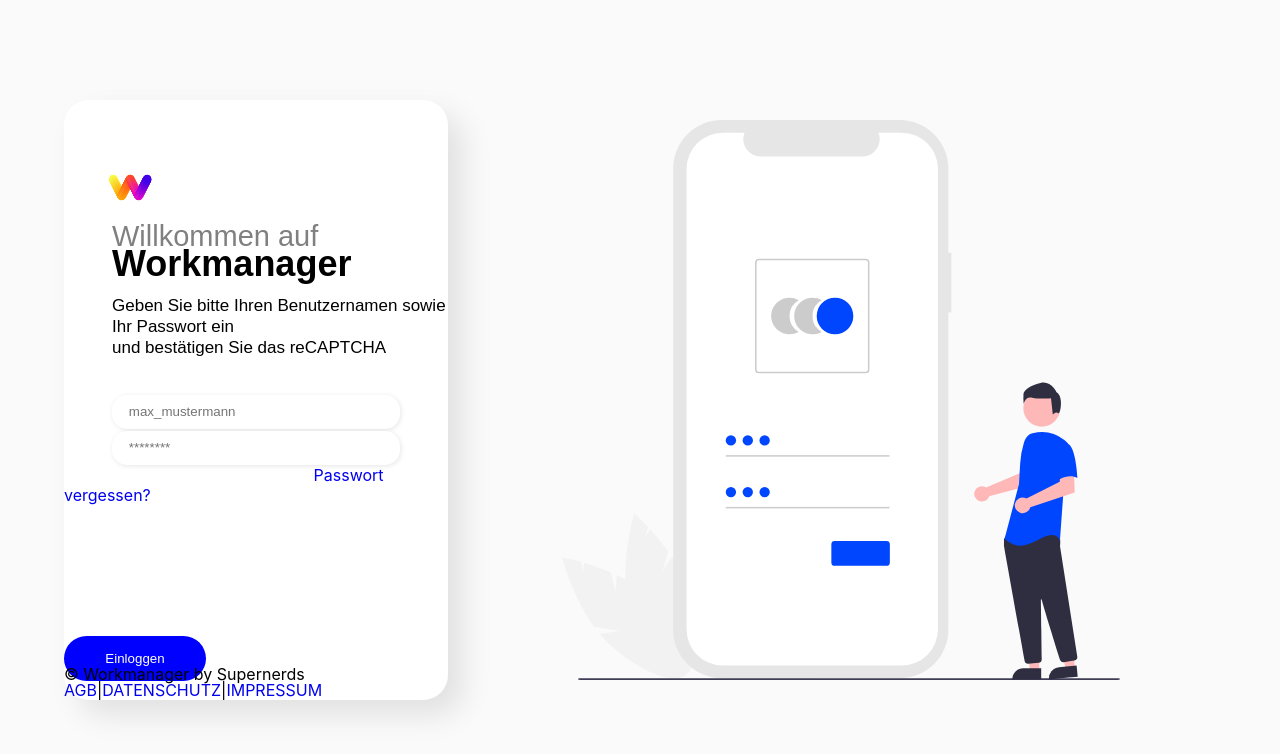
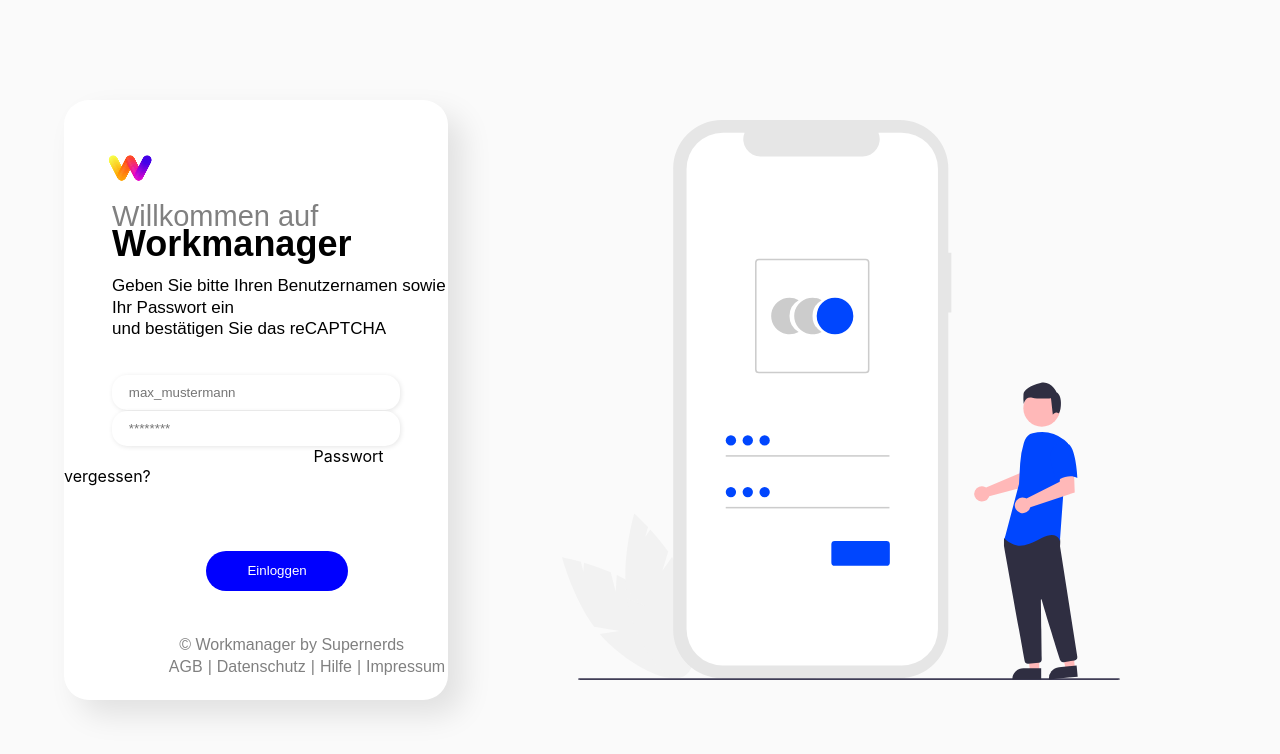
Before and after one commit to MertDurasi/Team-Supernerds, a React (Create React App) app: page /login in a window 1280 px wide. Shown: the top 754 px of the page. Built offline with nearby package versions, Linux system fonts and the light colour scheme; a web font is replaced by a local one.

Commit message:
Update: Positionierung Verändert - Alexander Kokoreff

```diff
--- a/src/components/login/Login.css
+++ b/src/components/login/Login.css
@@ -33,7 +33,7 @@ html, body {
 #login-logo {
   width: 35%;
   height: 35%;
-  margin-top: 13%;
+  margin-top: 8%;
 }
 
 .login-text {
@@ -104,7 +104,7 @@ html, body {
   border-radius: 25px;
   border-width: 0px;
   width: 142px;
-  height: 45px;
+  height: 40px;
   text-align: center;
   padding: 0px;
 }
@@ -114,6 +114,8 @@ html, body {
 }
 
 #login-btn-container {
+  left: 37%;
+  bottom: 15%;
   margin-top: 5%;
   margin-bottom: 5%;
 }
@@ -125,3 +127,35 @@ html, body {
   position: absolute;
   bottom: 0;
 }
+
+.login-footer-text {
+  font-family: "Volte", Regular, sans-serif;
+  color: #808080;
+  display: flex;
+  position: absolute;
+  left: 30%;
+  bottom: 5%;
+  margin-top: 10px;
+
+}
+
+
+a, a:active {
+  text-decoration: none;
+  color: inherit;
+}
+
+.login-footer-text-redirects {
+
+  font-family: "Volte", Regular, sans-serif;
+  color: #808080;
+  display: flex;
+  position: absolute;
+  left: 26%;
+  bottom: 4%;
+
+}
+
+.login-footer-text-redirects a {
+  margin: 0 5px 0 5px;
+}
--- a/src/components/login/LoginScreen.js
+++ b/src/components/login/LoginScreen.js
@@ -42,14 +42,15 @@ class LoginScreen extends React.Component {
           </form>
 
           {/******************* Footer für den Login-Container *******************/}
-          <div id="login-footer" className="login-footer">
-            <p className="login-text-centered">
+          <div>
+            <p className="login-footer-text">
               &copy; Workmanager by Supernerds
           </p>
-            <div className="login-text-centered">
+            <div className="login-footer-text-redirects">
               <a href="/login">AGB</a>|
-              <a href="/login">DATENSCHUTZ</a> |
-              <a href="/login">IMPRESSUM</a>
+              <a href="/login">Datenschutz</a>|
+              <a href="/login">Hilfe</a>|
+              <a href="/login">Impressum</a>
             </div>
           </div>
         </div>
```
